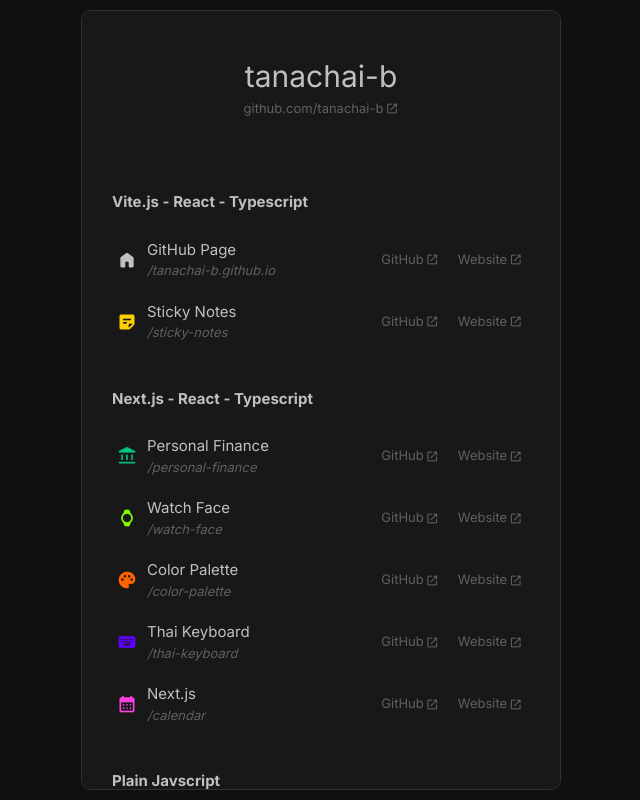
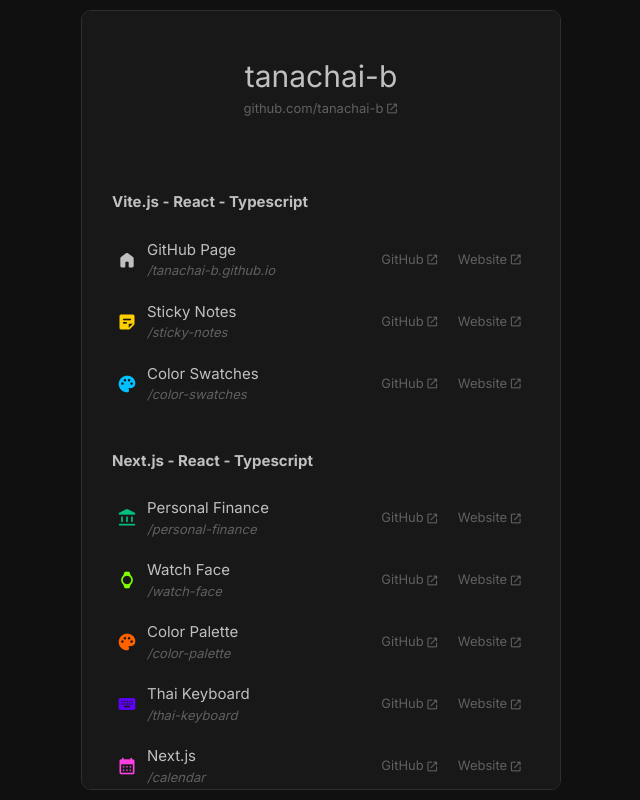
Before and after one commit to tanachai-b/tanachai-b.github.io, a React (Vite) app: page / in a window 1280 px wide. Shown: the whole page, without its empty margins (319-959 px from the left). Built offline with nearby package versions, Linux system fonts and the light colour scheme.

Commit message:
new feature: add link to color swatches

```diff
--- a/src/App.tsx
+++ b/src/App.tsx
@@ -25,6 +25,12 @@
           color="#ffd000"
           title="Sticky Notes"
           path="sticky-notes"
+        />
+        <DataRow
+          icon="palette"
+          color="#00c0ff"
+          title="Color Swatches"
+          path="color-swatches"
         />
 
         <DataHeader title="Next.js - React - Typescript" />
```
